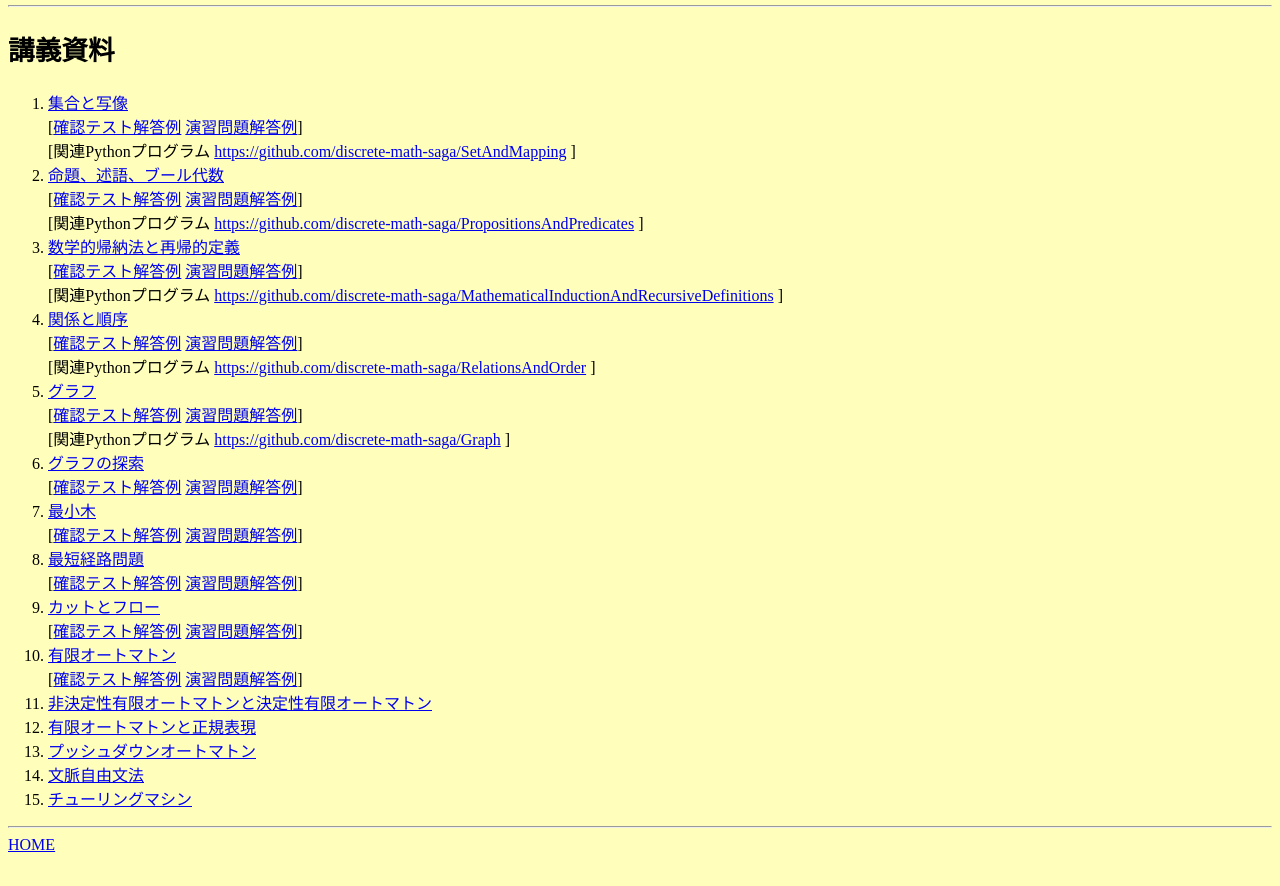
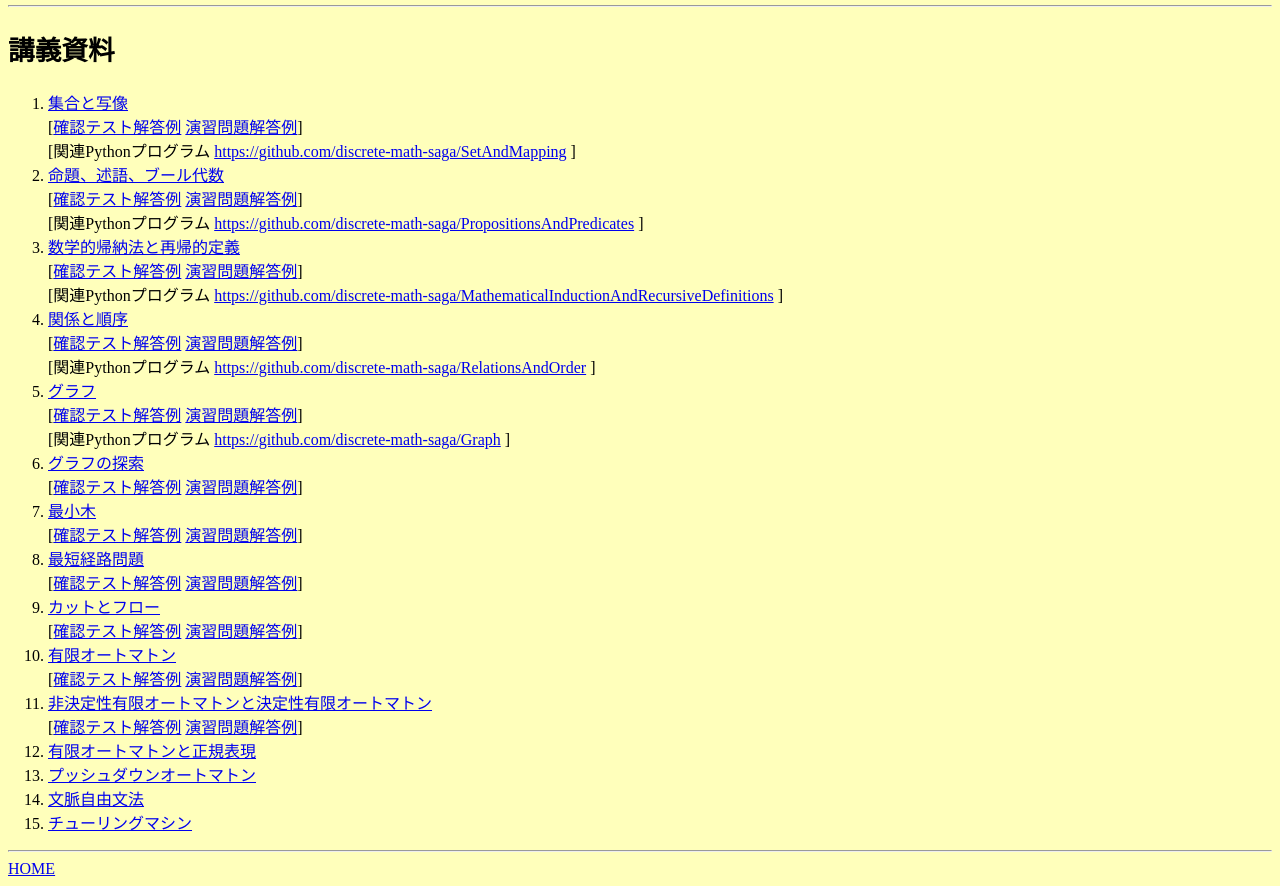
Before and after one commit to tada195908/tada195908.github.io, a plain HTML site: page lecture/DiscreteMathematicsAndAutomata/index.html in a window 1280 px wide. Shown: the part 140-1026 px from the top of the page. Before the commit the page ends 1002 px from the top, so only its background shows below. Drawn offline with Linux system fonts and the light colour scheme.

Commit message:
20241223

```diff
--- a/lecture/DiscreteMathematicsAndAutomata/index.html
+++ b/lecture/DiscreteMathematicsAndAutomata/index.html
@@ -89,9 +89,9 @@
                 <a href="pdf/exercise/10_FA.pdf">演習問題解答例</a>]
             </li>
             <li><a href="pdf/11_NFA2DFA.pdf">非決定性有限オートマトンと決定性有限オートマトン</a>
-                <!-- <br/>
-                [<a href="pdf/minitest/11_NFA2DFA.pdf">確認テスト解答例</a>
-                <a href="pdf/exercise/11_NFA2DFA.pdf">演習問題解答例</a>] -->
+                <br/>
+                [<a href="pdf/quiz/11_NFA2DFA.pdf">確認テスト解答例</a>
+                <a href="pdf/exercise/11_NFA2DFA.pdf">演習問題解答例</a>]
             </li>
             <li><a href="pdf/12_RegularExpressions.pdf">有限オートマトンと正規表現</a>
                 <!-- <br/>
```
Also changed, not shown: 3 other files.
